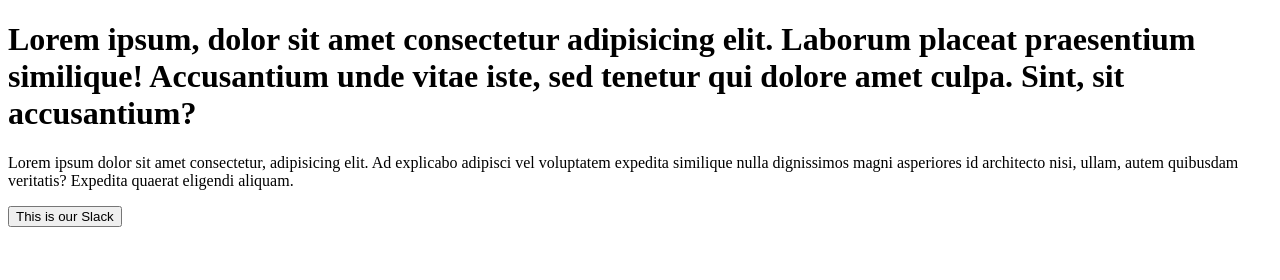
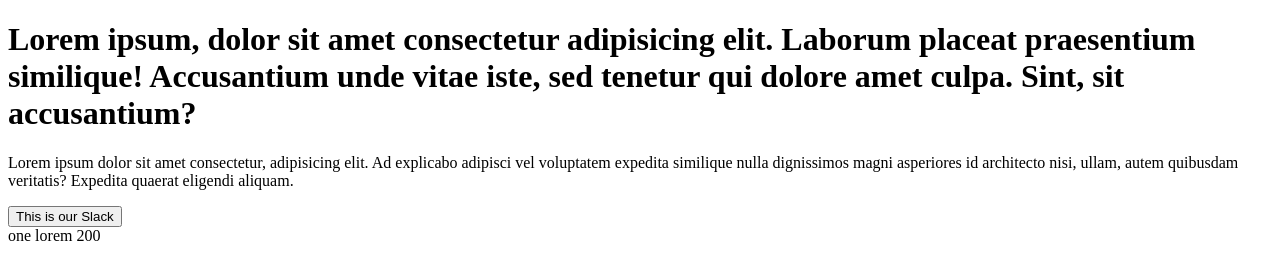
Before and after one commit to Mollacoading/test-project, a plain HTML site: page index.html in a window 1280 px wide. Drawn offline with Linux system fonts and the light colour scheme.

Commit message:
30/07/23

```diff
--- a/index.html
+++ b/index.html
@@ -10,6 +10,9 @@
     <p>Lorem ipsum dolor sit amet consectetur, adipisicing elit. Ad explicabo adipisci vel voluptatem expedita similique nulla dignissimos magni asperiores id architecto nisi, ullam, autem quibusdam veritatis? Expedita quaerat eligendi aliquam.</p>
     <form action="#">
         <button>This is our Slack</button>
+        <div>one lorem 200
+
+        </div>
     </form>
 </body>
 </html>
```
